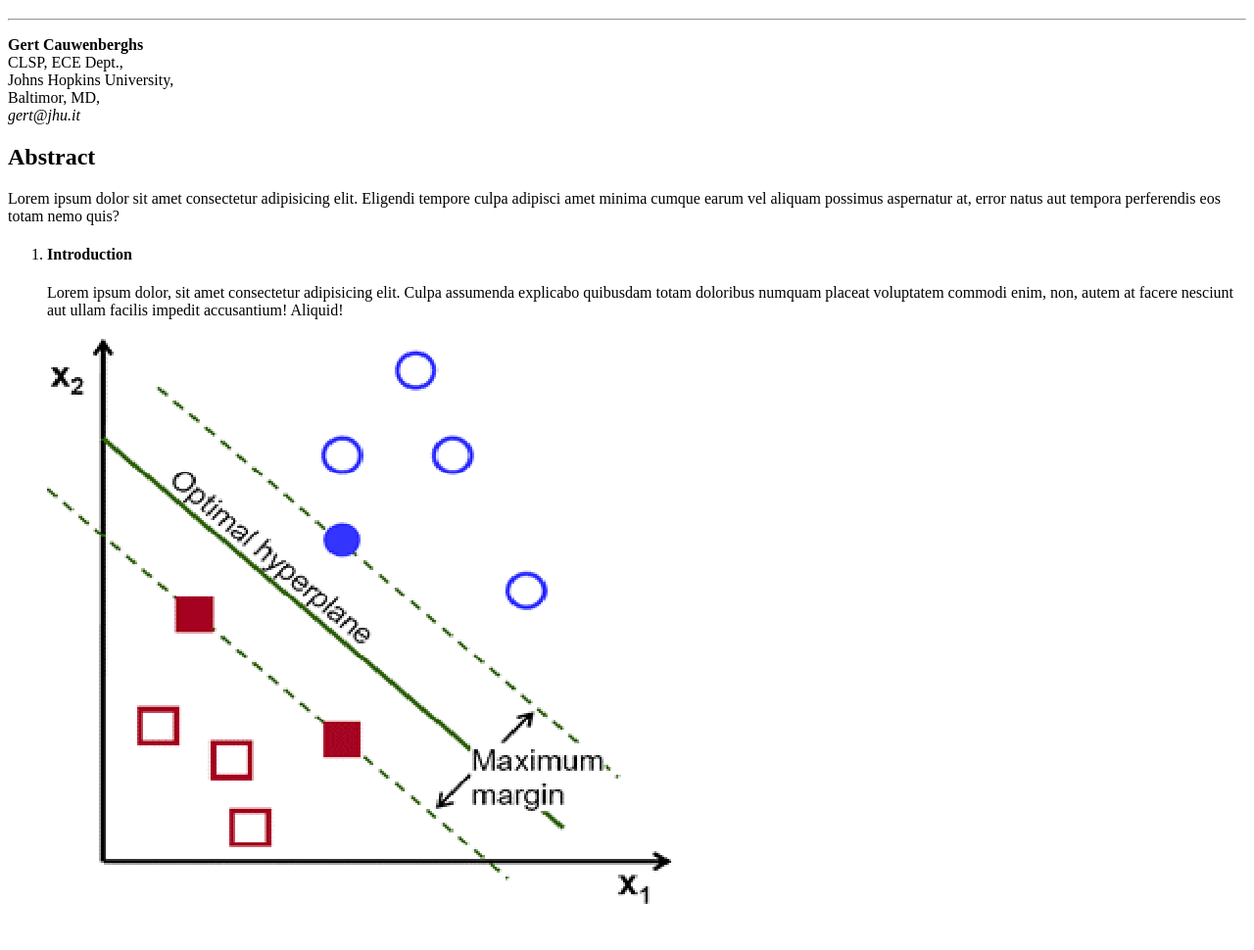
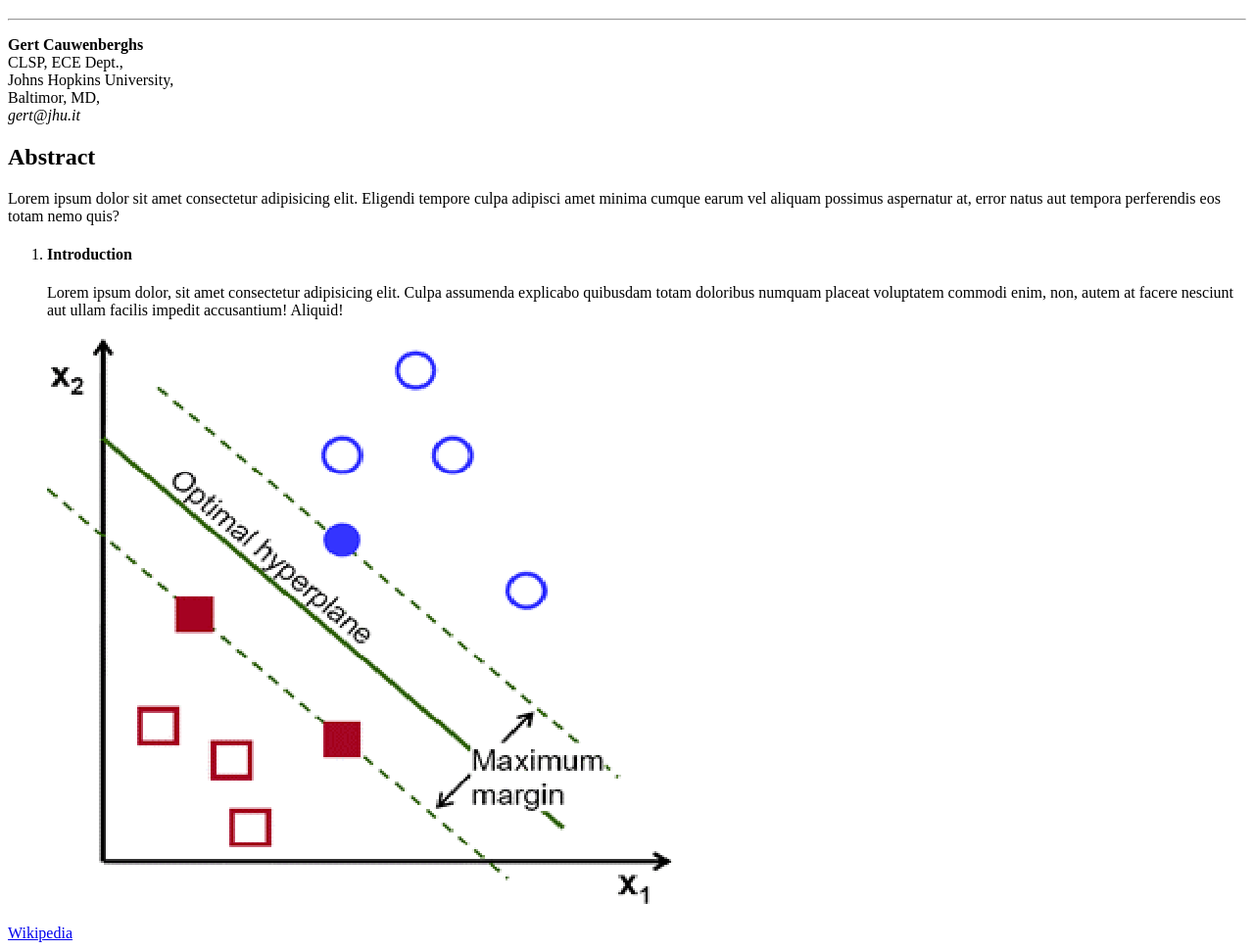
Before and after one commit to francescoP02/classe62-html-paper-scientifico, a plain HTML site: page index.html in a window 1280 px wide. Shown: the part 61-1031 px from the top of the page at 98% size. Before the commit the page ends 1005 px from the top, so only its background shows below. Drawn offline with Linux system fonts and the light colour scheme.

Commit message:
footer completed

```diff
--- a/index.html
+++ b/index.html
@@ -52,7 +52,9 @@
     <!-- /main -->
 
     <!-- footer -->
-    <footer></footer>
+    <footer>
+        <a href="https://wikipedia.org">Wikipedia</a>
+    </footer>
     <!-- /footer -->
 
 </body>
```
